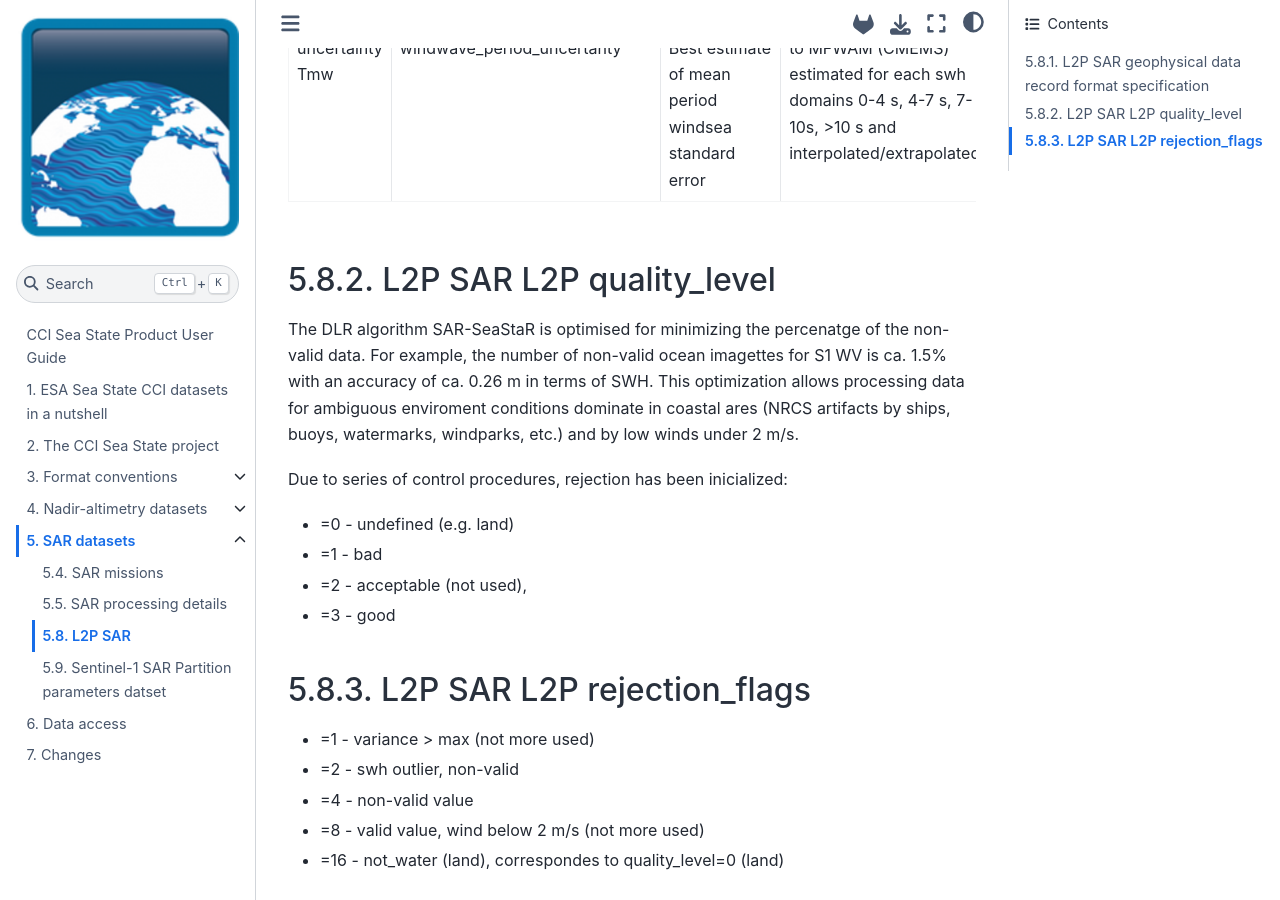
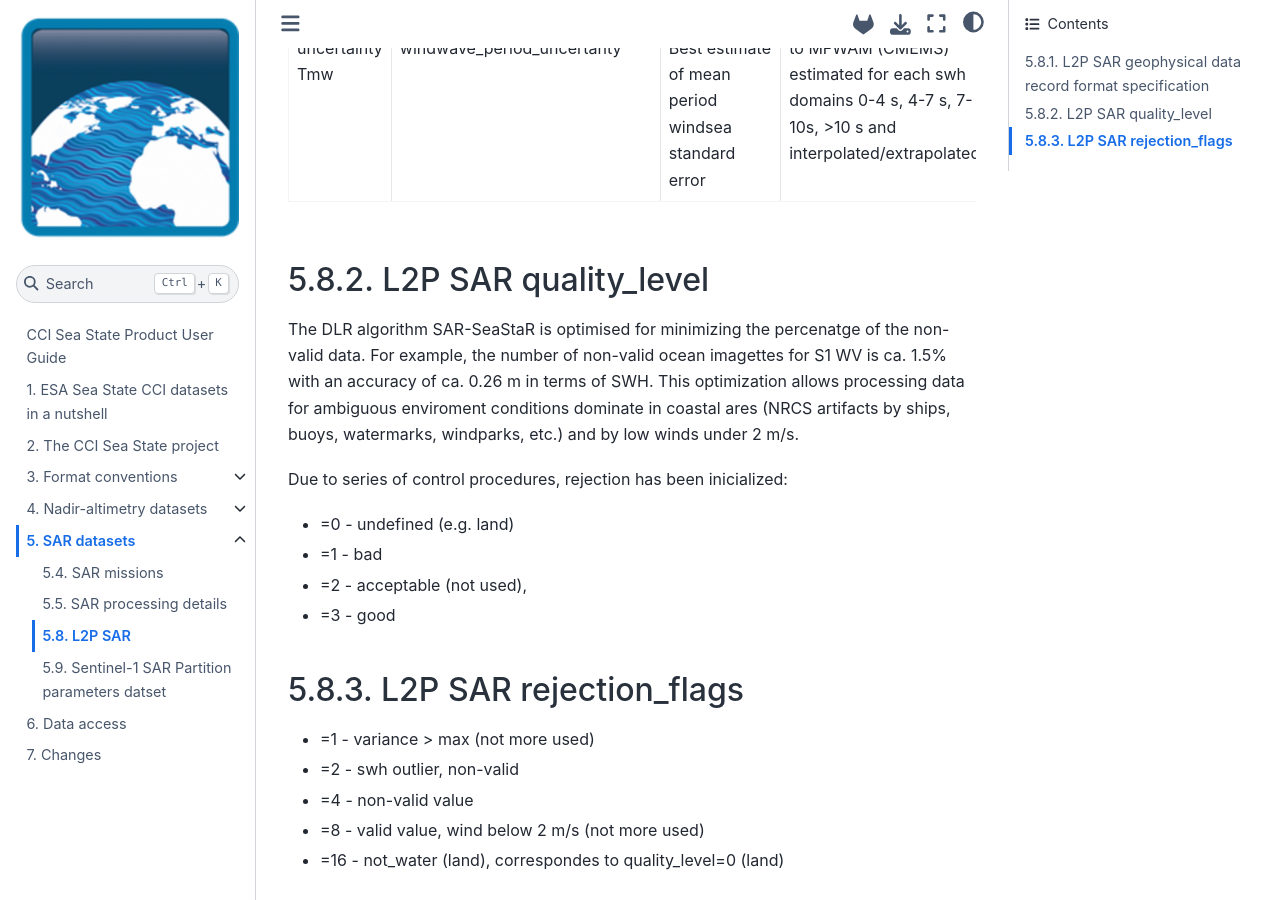
Before and after one commit to umr-lops/cci-seastate-pum, a Jupyter Book: the page built from sar/sar_dlr_l2p.md, in a window 1280 px wide and 900 px high, scrolled down 3088 px. Built offline with Jupyter Book 1.0.4 settings and Sphinx 7.4.7 and the Sphinx Book theme 1.1.4, drawn with Linux system fonts in a browser that asks for light colours.

Commit message:
Edit sar_dlr_l2p.md

````diff
--- a/sar/sar_dlr_l2p.md
+++ b/sar/sar_dlr_l2p.md
@@ -32,7 +32,7 @@ The Table provides an overview of the CCI Sea State L2P environment (geophysical
 | uncertainty Tm2     | Tm2_uncertanty                  | Best estimate of second moment wave period standard error   | to MFWAM (CMEMS) estimated for each swh domains 0-4 s, 4-7 s, 7-10s, >10 s and interpolated/extrapolated |
 | uncertainty Tmw     | windwave_period_uncertanty      | Best estimate of mean period windsea standard error         | to MFWAM (CMEMS) estimated for each swh domains 0-4 s, 4-7 s, 7-10s, >10 s and interpolated/extrapolated |
 ```
-## L2P  SAR L2P quality_level
+## L2P  SAR  quality_level
 
 The DLR algorithm SAR-SeaStaR is optimised for minimizing the percenatge of the non-valid data. For example, the number of non-valid ocean imagettes for S1 WV is ca. 1.5% with an accuracy of ca. 0.26 m in terms of SWH.
 This optimization allows processing data for ambiguous enviroment conditions dominate in coastal ares (NRCS artifacts by ships, buoys, watermarks, windparks, etc.) and by low winds under 2 m/s.
@@ -43,7 +43,7 @@ Due to series of control procedures, rejection has been inicialized:
  - =2  -  acceptable (not used),
  - =3  -  good
 
-## L2P  SAR L2P rejection_flags
+## L2P  SAR  rejection_flags
 
  - =1  -  variance > max (not more used)
  - =2  -  swh outlier, non-valid
````
